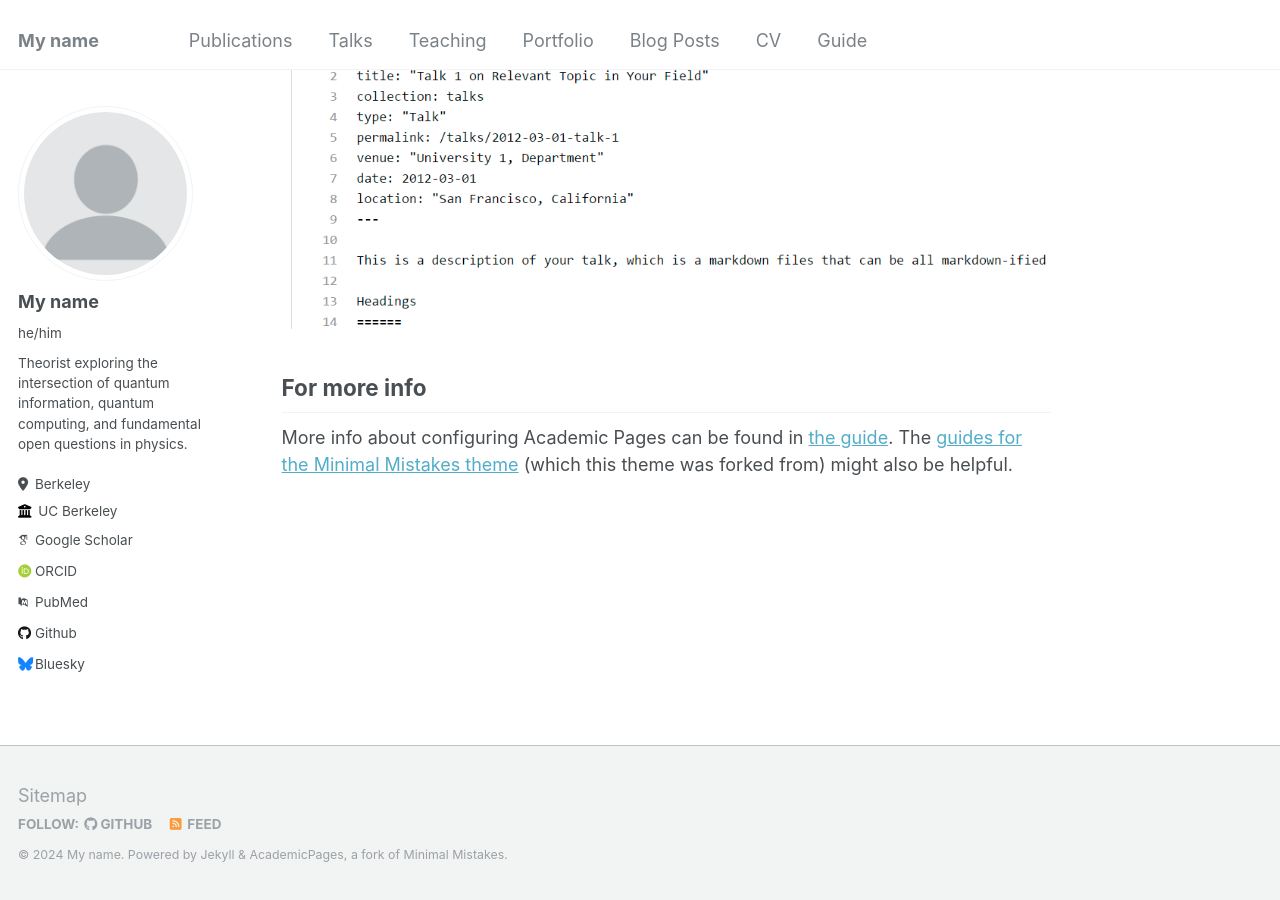
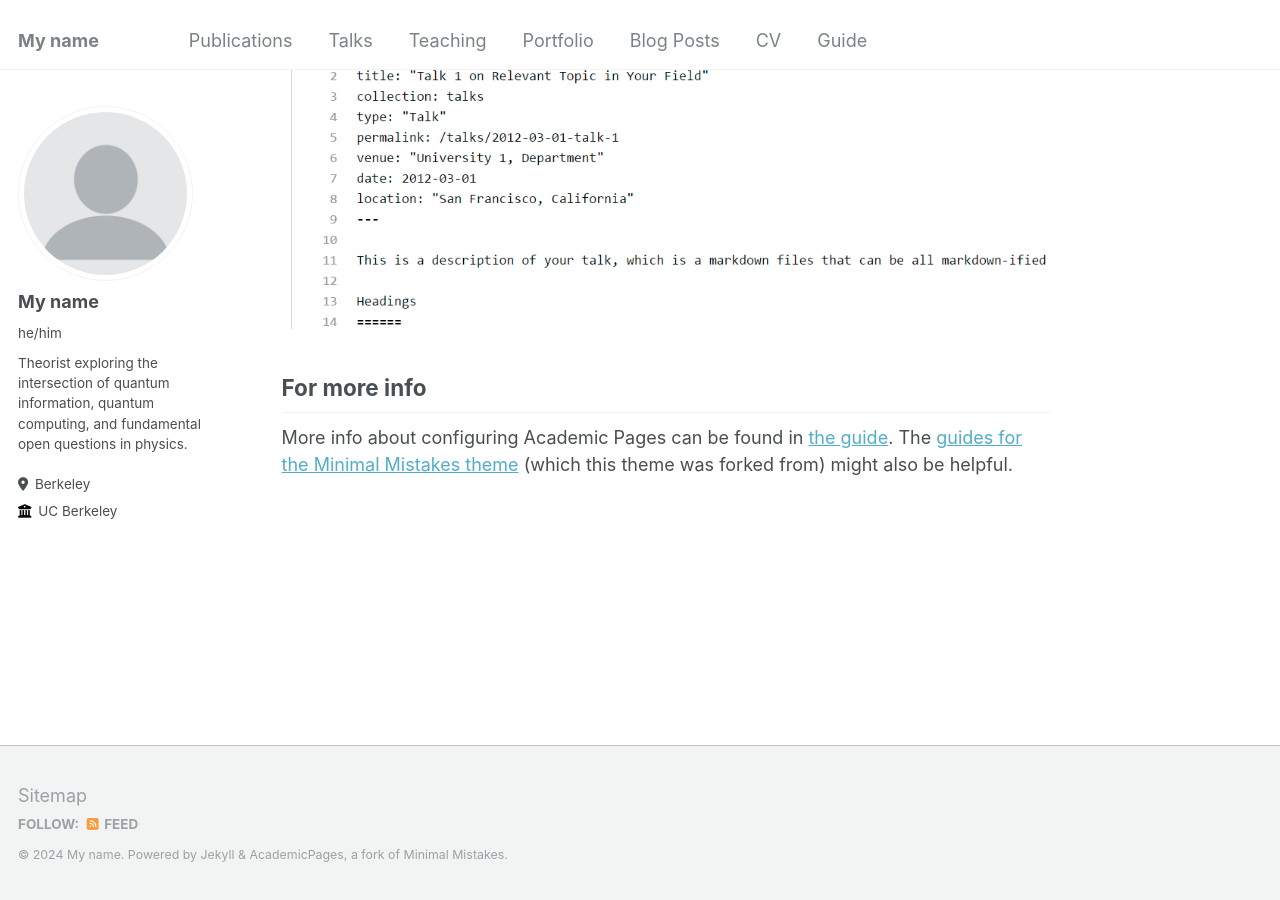
Before and after one commit to Thilo-S/thilo-s.github.io, a Jekyll site: the page built from _pages/about.md, in a window 1280 px wide and 900 px high, scrolled down 2660 px. Built offline with Jekyll 4.4.1, drawn with Linux system fonts in a browser that asks for light colours; some web fonts are replaced; part of the change alters nothing that is shown.

Commit message:
Update _config.yml

```diff
--- a/_config.yml
+++ b/_config.yml
@@ -32,23 +32,23 @@ author:
 
   # Academic websites
   arxiv            : # URL - Update with the correct link to your profile
-  googlescholar    : "https://scholar.google.com/citations?user=PS_CX0AAAAAJ"
+  googlescholar    : # "https://scholar.google.com/citations?user=PS_CX0AAAAAJ"
   impactstory      : # URL
-  orcid            : "http://orcid.org/yourorcidurl"
+  orcid            : # "http://orcid.org/yourorcidurl"
   semantic         : # URL
-  pubmed           : "https://www.ncbi.nlm.nih.gov/pubmed/?term=john+snow"
+  pubmed           : # "https://www.ncbi.nlm.nih.gov/pubmed/?term=john+snow"
   researchgate     : # URL
 
   # Repositories and software development
   bitbucket        : # Username - Update with your username on the site
   codepen          : # Username
   dribbble         : # Username
-  github           : "academicpages"
+  github           : # "Thilo-S"
   kaggle           : # Username
   stackoverflow    : # User number or user number and name (i.e., use "1" or "1/jeff-atwood")
 
   # Social media
-  bluesky          : "bsky.app" # Replace this with you Bluesky username
+  bluesky          : # "bsky.app" # Replace this with you Bluesky username
   facebook         : # Username
   flickr           : # Username
   foursquare       : # Username
```
